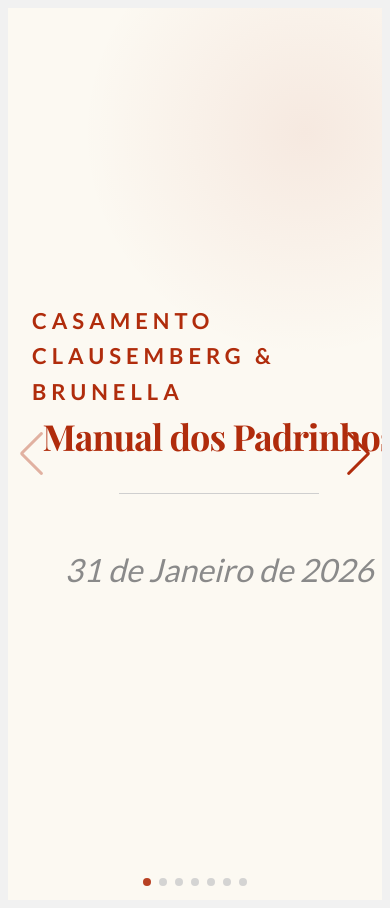
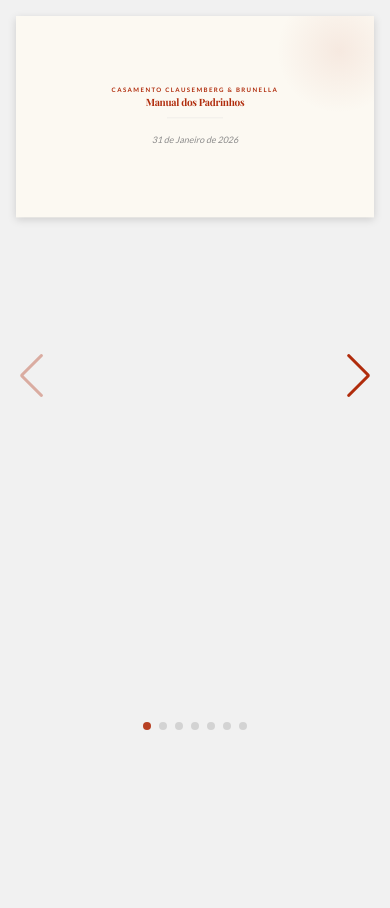
Before and after one commit to SrClauss/manual_dos_padrinhos, a React (Vite) app: page / in a window 390 px wide. After the commit the page ends 844 px from the top, so only its background shows below. Built offline with nearby package versions, Linux system fonts and the light colour scheme; a web font is replaced by a local one.

Commit message:
UX: framed slides on portrait + expand on landscape (no distortion); scale handled in Carousel

```diff
--- a/src/components/Carousel.jsx
+++ b/src/components/Carousel.jsx
@@ -1,5 +1,6 @@
-import React from 'react'
+import React, { useEffect, useRef, useState } from 'react'
 import Box from '@mui/material/Box'
+import useMediaQuery from '@mui/material/useMediaQuery'
 import { Swiper, SwiperSlide } from 'swiper/react'
 import { Navigation, Pagination, HashNavigation, Keyboard } from 'swiper/modules'
 import 'swiper/css'
@@ -15,7 +16,63 @@ import Slide5 from './slides/Slide5'
 import Slide6 from './slides/Slide6'
 import Slide7 from './slides/Slide7'
 
+
 export default function Carousel() {
+  const frameRef = useRef(null)
+  const [scale, setScale] = useState(1)
+  const [expanded, setExpanded] = useState(false)
+  const prefersReducedMotion = useMediaQuery('(prefers-reduced-motion: reduce)')
+
+  // Design size (original slide pixel size): we keep this to preserve original look
+  const DESIGN_W = 1280
+  const DESIGN_H = 720
+
+  function updateScale() {
+    const w = window.innerWidth
+    const h = window.innerHeight
+    const isLandscape = w > h
+
+    // If landscape, expand to cover (full screen), but maintain aspect ratio without distortion
+    if (isLandscape) {
+      // scale to fit height (so it fills vertically), but may leave horizontal space
+      const scaleForHeight = h / DESIGN_H
+      setScale(scaleForHeight)
+      setExpanded(true)
+      return
+    }
+
+    // Portrait: show a centered framed slide that doesn't distort: compute scale to fit a band
+    const maxFrameWidth = Math.min(w - 32, DESIGN_W) // margin 16px each side
+    const frameHeight = Math.min(h * 0.55, DESIGN_H) // cover up to ~55% of height
+    const scaleX = maxFrameWidth / DESIGN_W
+    const scaleY = frameHeight / DESIGN_H
+    const finalScale = Math.min(scaleX, scaleY)
+    setScale(finalScale)
+    setExpanded(false)
+  }
+
+  useEffect(() => {
+    updateScale()
+    window.addEventListener('resize', updateScale)
+    window.addEventListener('orientationchange', updateScale)
+    return () => {
+      window.removeEventListener('resize', updateScale)
+      window.removeEventListener('orientationchange', updateScale)
+    }
+    // eslint-disable-next-line react-hooks/exhaustive-deps
+  }, [])
+
+  // Helper that wraps slides so we can scale them without changing inner markup
+  function SlideWrapper({ children }) {
+    return (
+      <div className={`slide-frame ${expanded ? 'expanded' : ''}`} ref={frameRef}>
+        <div className="slide-scale" style={{ transform: `scale(${scale})`, transformOrigin: 'center top', transition: prefersReducedMotion ? 'none' : 'transform 240ms ease' }}>
+          {children}
+        </div>
+      </div>
+    )
+  }
+
   return (
     <Box sx={{ width: '100%', minHeight: { xs: '70vh', md: '80vh' } }}>
       <Swiper
@@ -27,13 +84,13 @@ export default function Carousel() {
         spaceBetween={30}
         slidesPerView={1}
       >
-        <SwiperSlide data-hash="capa"><Slide1/></SwiperSlide>
-        <SwiperSlide data-hash="agradecimento"><Slide2/></SwiperSlide>
-        <SwiperSlide data-hash="versiculo"><Slide3/></SwiperSlide>
-        <SwiperSlide data-hash="madrinhas"><Slide4/></SwiperSlide>
-        <SwiperSlide data-hash="padrinhos"><Slide5/></SwiperSlide>
-        <SwiperSlide data-hash="local"><Slide6/></SwiperSlide>
-        <SwiperSlide data-hash="final"><Slide7/></SwiperSlide>
+        <SwiperSlide data-hash="capa"><SlideWrapper><Slide1/></SlideWrapper></SwiperSlide>
+        <SwiperSlide data-hash="agradecimento"><SlideWrapper><Slide2/></SlideWrapper></SwiperSlide>
+        <SwiperSlide data-hash="versiculo"><SlideWrapper><Slide3/></SlideWrapper></SwiperSlide>
+        <SwiperSlide data-hash="madrinhas"><SlideWrapper><Slide4/></SlideWrapper></SwiperSlide>
+        <SwiperSlide data-hash="padrinhos"><SlideWrapper><Slide5/></SlideWrapper></SwiperSlide>
+        <SwiperSlide data-hash="local"><SlideWrapper><Slide6/></SlideWrapper></SwiperSlide>
+        <SwiperSlide data-hash="final"><SlideWrapper><Slide7/></SlideWrapper></SwiperSlide>
       </Swiper>
     </Box>
   )
--- a/src/styles.css
+++ b/src/styles.css
@@ -56,16 +56,39 @@ p, li { font-size: 22px; line-height: 1.6; }
 .swiper-pagination-bullet { background: #CFCFCF; opacity: 0.9; }
 .swiper-pagination-bullet-active { background: #B02C0C; }
 
-/* Mobile framing: manter design original no desktop, enquadrar slides em telas pequenas */
+/* Slide framing and scaling helpers */
+.slide-frame {
+  width: 100%;
+  display: flex;
+  justify-content: center;
+  align-items: flex-start;
+  padding: 16px 0;
+  box-sizing: border-box;
+}
+
+/* Container that will be scaled: keep the original design pixel size so scaling preserves look */
+.slide-scale { width: 1280px; height: 720px; display: block; }
+
+/* When expanded (landscape) we show the slide centered and covering as much as possible */
+.slide-frame.expanded {
+  position: fixed;
+  inset: 0;
+  z-index: 1200;
+  display: flex;
+  justify-content: center;
+  align-items: center;
+  background: rgba(0,0,0,0.04);
+  padding: 0;
+}
+
+/* On small portrait screens we keep a framed band without distortion */
+@media (max-width: 900px) {
+  .slide-frame { padding: 8px 12px; }
+}
+
 @media (max-width: 600px) {
   .carousel-wrapper { padding: 0 8px; }
-  .slide-container {
-    width: calc(100vw - 16px);
-    height: 100vh;
-    padding: 24px;
-    border-radius: 0;
-    overflow: hidden;
-  }
+  /* The slide-scale keeps original px size; scale is handled by JS to fit a band (no CSS changes here) */
   .image-wrapper img { width: 100%; height: 50vh; object-fit: cover; }
   h1 { font-size: 36px; }
   .slide-title { font-size: 20px; padding-bottom: 8px; }
```
